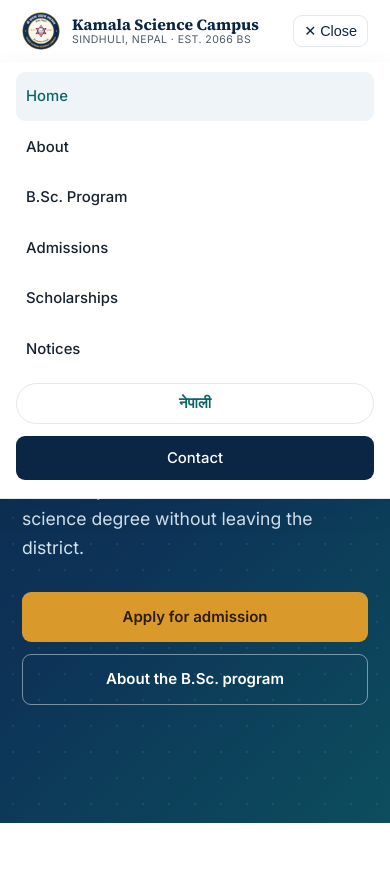
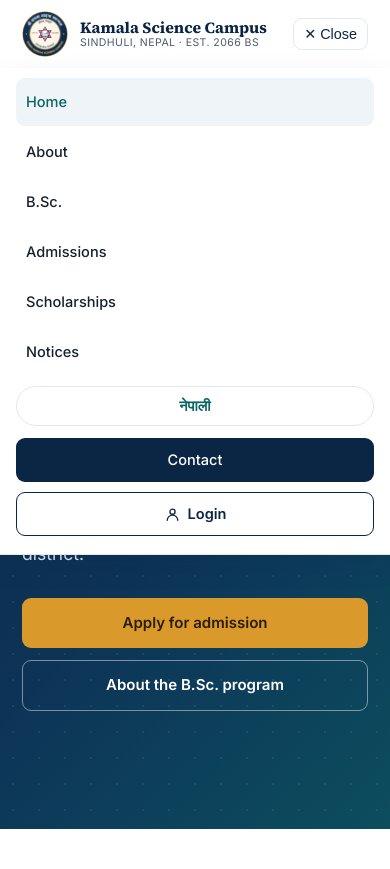
Before and after one commit to newstep12/KamalaScienceCampus, a PHP site: page / in a window 390 px wide, after a click on "☰ Menu". Shown: the top 869 px of the page. Run offline with PHP 8.4, Linux system fonts and the light colour scheme.

Commit message:
Add a portal Login button to the navigation and enlarge the seal
Students and lecturers had no obvious way into the portal from the public
site — only a small "Student portal" link in the top bar. Put a Login button
at the right-hand end of the main navigation, on the same line as the other
items, in both languages. It points at portal/index.php, which already sends
an already-signed-in visitor on to their own dashboard, so one link serves
both states. The Nepali one carries ?lang=ne so the portal opens in Nepali.

The campus seal goes from 46px to 58px (46px on phones), in the footer too.

Both of those widen a header row that already needed nearly all of the
1140px wrap, so the row was rebalanced to pay for them: the wordmark beside
the now-larger seal is a shade smaller, navigation links lost 3px of padding
and a little type size, and "B.Sc. Program" is now "B.Sc." — matching the
Nepali nav, with the full name still on the page itself. Measured, the row
needs 1046px of the 1096px available even with the web fonts blocked.

That leaves the one-line nav needing the wrap at full width, so the menu
button now takes over below 1140px rather than 1120px, in main.js too.

Co-Authored-By: Claude Opus 5 <noreply@anthropic.com>

```diff
--- a/assets/css/styles.css
+++ b/assets/css/styles.css
@@ -91,23 +91,23 @@ p:last-child { margin-bottom: 0; }
 }
 .site-header .wrap {
   display: flex; align-items: center; justify-content: space-between;
-  gap: 18px; min-height: 78px;
+  gap: 18px; min-height: 86px;
 }
 
 .brand { display: flex; align-items: center; gap: 12px; }
 .brand:hover { text-decoration: none; }
 /* The campus seal: assets/img/logo-192.png, drawn from src/logo.svg */
 .crest {
-  width: 46px; height: 46px; flex: 0 0 46px;
+  width: 58px; height: 58px; flex: 0 0 58px;
   display: block;
   border-radius: 50%;
 }
 .brand-text { display: flex; flex-direction: column; line-height: 1.15; }
 .brand-name {
   font-family: var(--serif); font-weight: 700;
-  font-size: 1.12rem; color: var(--navy);
+  font-size: 1.04rem; color: var(--navy);
 }
-.brand-sub { font-size: .74rem; color: var(--ink-soft); letter-spacing: .04em; text-transform: uppercase; }
+.brand-sub { font-size: .7rem; color: var(--ink-soft); letter-spacing: .04em; text-transform: uppercase; }
 
 .nav-toggle {
   display: none;
@@ -116,20 +116,33 @@ p:last-child { margin-bottom: 0; }
 }
 
 .nav ul {
-  display: flex; align-items: center; gap: 4px;
+  display: flex; align-items: center; gap: 3px;
   list-style: none; margin: 0; padding: 0;
 }
 .nav a {
-  display: block; padding: 9px 13px;
+  display: block; padding: 9px 10px;
   border-radius: var(--radius-sm);
-  color: var(--ink); font-size: .93rem; font-weight: 500;
+  color: var(--ink); font-size: .91rem; font-weight: 500;
 }
 .nav a:hover { background: var(--bg-tint); text-decoration: none; }
 .nav a[aria-current="page"] { color: var(--teal-600); background: var(--bg-tint); }
 .nav .nav-cta {
-  background: var(--navy); color: #fff; margin-left: 8px; padding: 10px 18px;
+  background: var(--navy); color: #fff; margin-left: 8px; padding: 10px 16px;
 }
 .nav .nav-cta:hover { background: var(--navy-700); }
+
+/* Portal sign-in — the last item on the right of the navigation. Outlined so
+   it reads as a second action without competing with the Contact button. */
+.nav .nav-login {
+  display: inline-flex; align-items: center; gap: 7px;
+  margin-left: 6px; padding: 9px 15px;
+  border: 1px solid var(--navy);
+  color: var(--navy); font-weight: 600;
+}
+.nav .nav-login svg { width: 17px; height: 17px; flex: 0 0 17px; }
+.nav .nav-login:hover {
+  background: var(--navy); color: #fff; text-decoration: none;
+}
 
 /* ---------- Buttons ---------- */
 
@@ -426,9 +439,9 @@ textarea { min-height: 130px; resize: vertical; }
   .split, .contact-grid { grid-template-columns: 1fr; gap: 30px; }
 }
 
-/* On one line the English navigation needs about 1110px. Narrower than that
-   it pushed "Contact" off the edge, so switch to the menu button instead. */
-@media (max-width: 1120px) {
+/* On one line the English navigation needs the wrap at its full width, so it
+   only fits from 1140px up. Narrower than that the menu button takes over. */
+@media (max-width: 1139px) {
   .nav-toggle { display: block; }
   .nav {
     position: absolute; left: 0; right: 0; top: 100%;
@@ -441,6 +454,7 @@ textarea { min-height: 130px; resize: vertical; }
   .nav ul { flex-direction: column; align-items: stretch; gap: 2px; }
   .nav a { padding: 12px 10px; }
   .nav .nav-cta { margin: 10px 0 0; text-align: center; }
+  .nav .nav-login { display: flex; margin: 8px 0 0; justify-content: center; }
   .site-header .wrap { position: relative; }
 }
 
@@ -454,8 +468,8 @@ textarea { min-height: 130px; resize: vertical; }
   body { font-size: 16px; }
   .brand-name { font-size: .98rem; }
   .brand-sub { font-size: .66rem; }
-  .crest { width: 38px; height: 38px; flex-basis: 38px; }
-  .site-header .wrap { min-height: 62px; gap: 10px; }
+  .crest { width: 46px; height: 46px; flex-basis: 46px; }
+  .site-header .wrap { min-height: 68px; gap: 10px; }
   .nav-toggle { padding: 7px 10px; font-size: .9rem; }
   .topbar { display: none; }
   .hero-actions .btn, .cta-actions .btn { width: 100%; text-align: center; }
@@ -505,7 +519,7 @@ table.table-kv th[scope="row"] {
   margin-inline-start: 6px;
 }
 .nav .lang-switch:hover { background: var(--bg-tint); text-decoration: none; }
-@media (max-width: 1120px) {
+@media (max-width: 1139px) {
   .nav .lang-switch { margin: 8px 0 0; text-align: center; }
 }
 
--- a/assets/js/main.js
+++ b/assets/js/main.js
@@ -24,7 +24,7 @@
 
     nav.addEventListener("click", function (e) {
       // Matches the menu-button breakpoint in styles.css
-      if (e.target.tagName === "A" && window.innerWidth <= 1120) {
+      if (e.target.tagName === "A" && window.innerWidth <= 1139) {
         nav.classList.remove("open");
         toggle.setAttribute("aria-expanded", "false");
         toggle.textContent = "☰ Menu";
--- a/index.html
+++ b/index.html
@@ -11,7 +11,7 @@
 <link rel="preconnect" href="https://fonts.googleapis.com">
 <link rel="preconnect" href="https://fonts.gstatic.com" crossorigin>
 <link rel="stylesheet" href="https://fonts.googleapis.com/css2?family=Inter:wght@400;500;600;700&family=Source+Serif+4:opsz,wght@8..60,600;8..60,700&family=Noto+Sans+Devanagari:wght@400;500;600&display=swap">
-<link rel="stylesheet" href="assets/css/styles.css?v=b2daefac26">
+<link rel="stylesheet" href="assets/css/styles.css?v=9f36a5ecde">
 <link rel="icon" type="image/png" sizes="192x192" href="assets/img/logo-192.png">
 </head>
 <body data-page="home">
@@ -34,7 +34,7 @@
 <header class="site-header">
   <div class="wrap">
     <a class="brand" href="index.html">
-      <img class="crest" src="assets/img/logo-192.png" alt="" width="46" height="46">
+      <img class="crest" src="assets/img/logo-192.png" alt="" width="58" height="58">
       <span class="brand-text">
         <span class="brand-name">Kamala Science Campus</span>
         <span class="brand-sub">Sindhuli, Nepal &middot; Est. 2066 BS</span>
@@ -47,12 +47,13 @@
       <ul>
         <li><a href="index.html" data-nav="home">Home</a></li>
         <li><a href="about.html" data-nav="about">About</a></li>
-        <li><a href="programs.html" data-nav="programs">B.Sc. Program</a></li>
+        <li><a href="programs.html" data-nav="programs">B.Sc.</a></li>
         <li><a href="admissions.html" data-nav="admissions">Admissions</a></li>
         <li><a href="scholarships.html" data-nav="scholarships">Scholarships</a></li>
         <li><a href="notices.php" data-nav="notices">Notices</a></li>
         <li><a class="lang-switch" href="ne/index.html" hreflang="ne" lang="ne">नेपाली</a></li>
         <li><a class="nav-cta" href="contact.html" data-nav="contact">Contact</a></li>
+        <li><a class="nav-login" href="portal/index.php"><svg viewBox="0 0 24 24" fill="none" stroke="currentColor" stroke-width="1.9" stroke-linecap="round" stroke-linejoin="round" aria-hidden="true" focusable="false"><circle cx="12" cy="8" r="3.6"/><path d="M4.6 20.2a7.4 7.4 0 0 1 14.8 0"/></svg><span>Login</span></a></li>
       </ul>
     </nav>
   </div>
@@ -266,7 +267,7 @@
     <div class="footer-grid">
       <div class="footer-brand">
         <div class="brand">
-          <img class="crest" src="assets/img/logo-192.png" alt="" width="46" height="46" loading="lazy">
+          <img class="crest" src="assets/img/logo-192.png" alt="" width="58" height="58" loading="lazy">
           <span class="brand-text">
             <span class="brand-name">Kamala Science Campus</span>
             <span class="brand-sub deva">कमला साइन्स क्याम्पस</span>
@@ -318,7 +319,7 @@
   </div>
 </footer>
 
-<script src="assets/js/main.js?v=b2daefac26"></script>
+<script src="assets/js/main.js?v=9f36a5ecde"></script>
 
 </body>
 </html>
--- a/src/partials-ne/header.html
+++ b/src/partials-ne/header.html
@@ -16,7 +16,7 @@
 <header class="site-header">
   <div class="wrap">
     <a class="brand" href="index.html">
-      <img class="crest" src="{{BASE}}assets/img/logo-192.png" alt="" width="46" height="46">
+      <img class="crest" src="{{BASE}}assets/img/logo-192.png" alt="" width="58" height="58">
       <span class="brand-text">
         <span class="brand-name">कमला साइन्स क्याम्पस</span>
         <span class="brand-sub">सिन्धुली, नेपाल &middot; स्थापना २०६६</span>
@@ -35,6 +35,7 @@
         <li><a href="{{BASE}}notices.php?lang=ne" data-nav="notices">सूचना</a></li>
         <li><a class="lang-switch" href="{{ALT}}" hreflang="en" lang="en">English</a></li>
         <li><a class="nav-cta" href="contact.html" data-nav="contact">सम्पर्क</a></li>
+        <li><a class="nav-login" href="{{BASE}}portal/index.php?lang=ne"><svg viewBox="0 0 24 24" fill="none" stroke="currentColor" stroke-width="1.9" stroke-linecap="round" stroke-linejoin="round" aria-hidden="true" focusable="false"><circle cx="12" cy="8" r="3.6"/><path d="M4.6 20.2a7.4 7.4 0 0 1 14.8 0"/></svg><span>लग इन</span></a></li>
       </ul>
     </nav>
   </div>
--- a/src/partials/footer.html
+++ b/src/partials/footer.html
@@ -3,7 +3,7 @@
     <div class="footer-grid">
       <div class="footer-brand">
         <div class="brand">
-          <img class="crest" src="{{BASE}}assets/img/logo-192.png" alt="" width="46" height="46" loading="lazy">
+          <img class="crest" src="{{BASE}}assets/img/logo-192.png" alt="" width="58" height="58" loading="lazy">
           <span class="brand-text">
             <span class="brand-name">Kamala Science Campus</span>
             <span class="brand-sub deva">कमला साइन्स क्याम्पस</span>
--- a/src/partials/header.html
+++ b/src/partials/header.html
@@ -16,7 +16,7 @@
 <header class="site-header">
   <div class="wrap">
     <a class="brand" href="index.html">
-      <img class="crest" src="{{BASE}}assets/img/logo-192.png" alt="" width="46" height="46">
+      <img class="crest" src="{{BASE}}assets/img/logo-192.png" alt="" width="58" height="58">
       <span class="brand-text">
         <span class="brand-name">Kamala Science Campus</span>
         <span class="brand-sub">Sindhuli, Nepal &middot; Est. 2066 BS</span>
@@ -29,12 +29,13 @@
       <ul>
         <li><a href="index.html" data-nav="home">Home</a></li>
         <li><a href="about.html" data-nav="about">About</a></li>
-        <li><a href="programs.html" data-nav="programs">B.Sc. Program</a></li>
+        <li><a href="programs.html" data-nav="programs">B.Sc.</a></li>
         <li><a href="admissions.html" data-nav="admissions">Admissions</a></li>
         <li><a href="scholarships.html" data-nav="scholarships">Scholarships</a></li>
         <li><a href="{{BASE}}notices.php" data-nav="notices">Notices</a></li>
         <li><a class="lang-switch" href="{{ALT}}" hreflang="ne" lang="ne">नेपाली</a></li>
         <li><a class="nav-cta" href="contact.html" data-nav="contact">Contact</a></li>
+        <li><a class="nav-login" href="{{BASE}}portal/index.php"><svg viewBox="0 0 24 24" fill="none" stroke="currentColor" stroke-width="1.9" stroke-linecap="round" stroke-linejoin="round" aria-hidden="true" focusable="false"><circle cx="12" cy="8" r="3.6"/><path d="M4.6 20.2a7.4 7.4 0 0 1 14.8 0"/></svg><span>Login</span></a></li>
       </ul>
     </nav>
   </div>
```
Also changed, not shown: about.html (+6 -5 lines), admissions.html (+6 -5 lines), contact.html (+6 -5 lines), ne/about.html (+4 -3 lines), ne/admissions.html (+4 -3 lines), ne/contact.html (+4 -3 lines), ne/index.html (+4 -3 lines), ne/programs.html (+4 -3 lines), ne/scholarships.html (+4 -3 lines), programs.html (+6 -5 lines), scholarships.html (+6 -5 lines).
